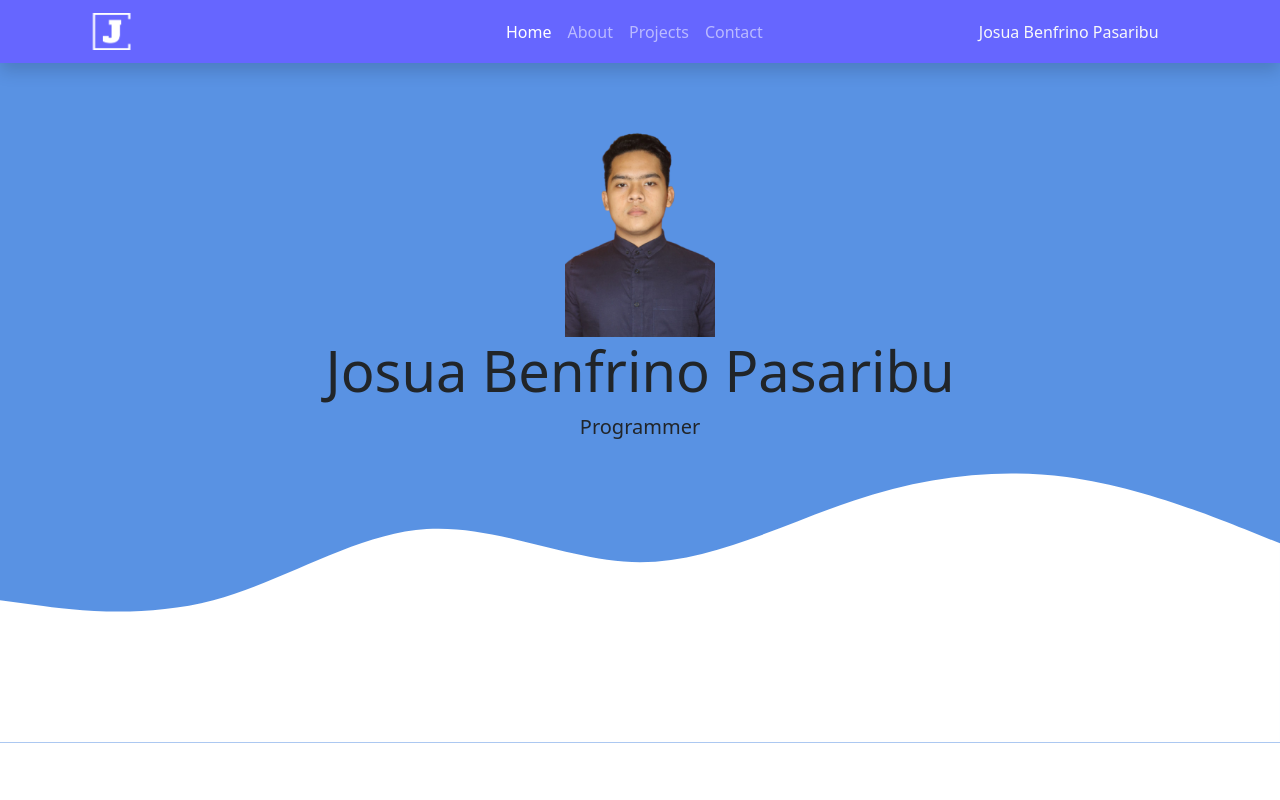
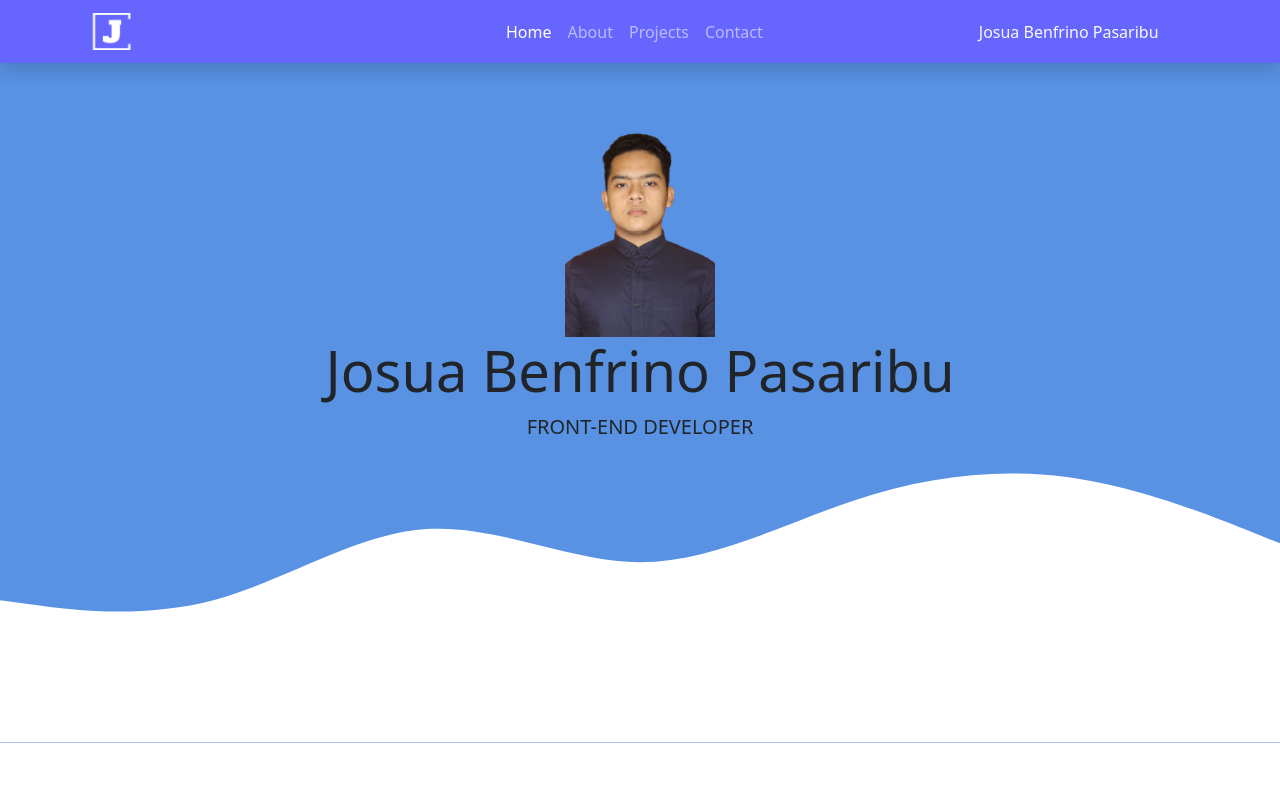
Before and after one commit to josuafrino/Portfolio-josua, a plain HTML site: page index.html in a window 1280 px wide. Shown: the top 800 px of the page. Drawn offline with nearby package versions, Linux system fonts and the light colour scheme.

Commit message:
Update index.html

```diff
--- a/index.html
+++ b/index.html
@@ -46,7 +46,7 @@
   <section class="jumbotron text-center">
     <img src="image/profile2.png" alt="Josua" width="150px">
   <h1 class="display-4">Josua Benfrino Pasaribu</h1>
-  <p class="lead">Programmer</p>
+  <p class="lead">FRONT-END DEVELOPER</p>
   <svg xmlns="http://www.w3.org/2000/svg" viewBox="0 0 1440 320"><path fill="#ffffff" fill-opacity="1" d="M0,160L40,165.3C80,171,160,181,240,160C320,139,400,85,480,80C560,75,640,117,720,117.3C800,117,880,75,960,48C1040,21,1120,11,1200,21.3C1280,32,1360,64,1400,80L1440,96L1440,320L1400,320C1360,320,1280,320,1200,320C1120,320,1040,
     320,960,320C880,320,800,320,720,320C640,320,560,320,480,320C400,
     320,320,320,240,320C160,320,80,320,40,320L0,320Z"></path></svg>
```
